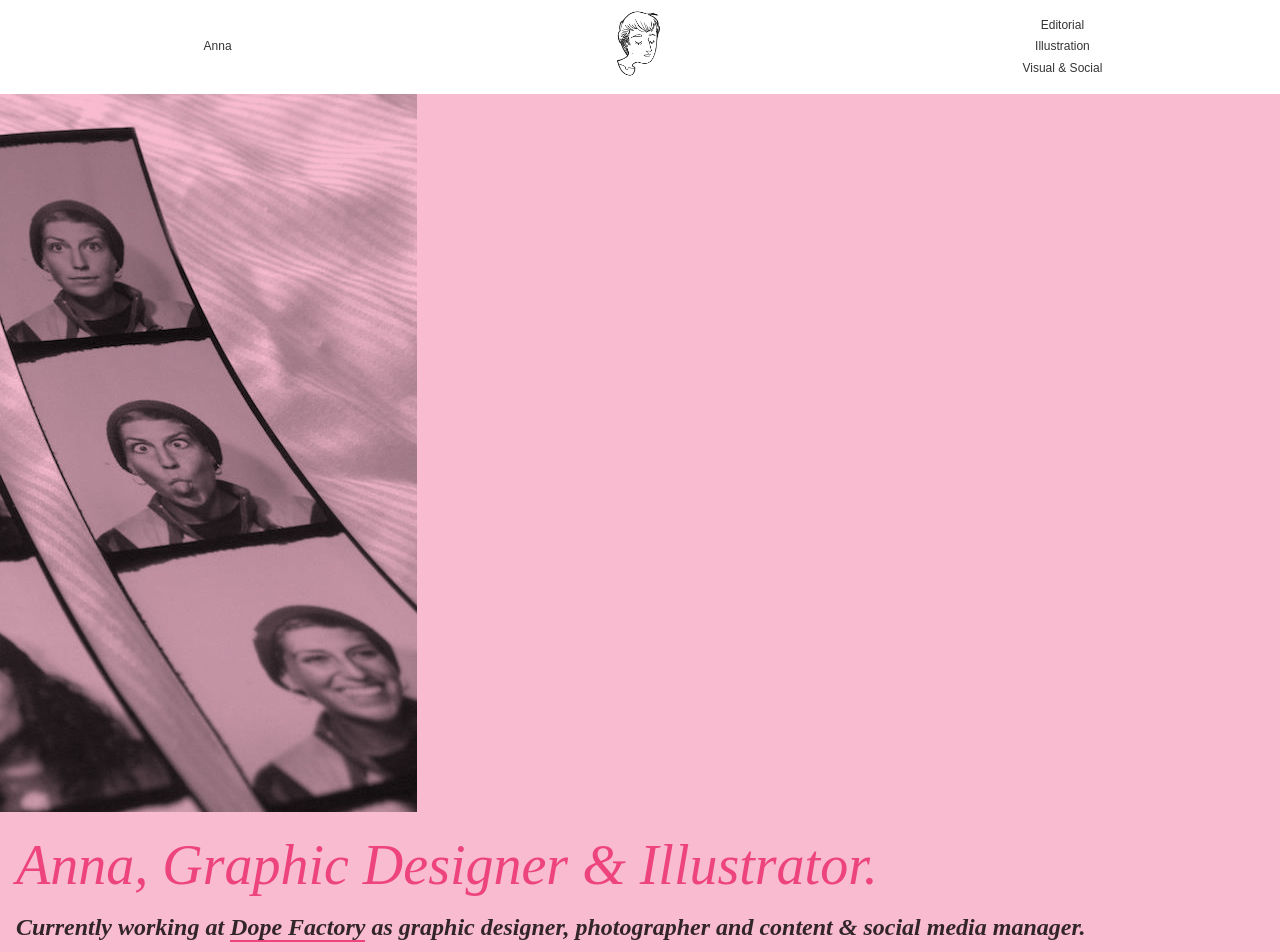
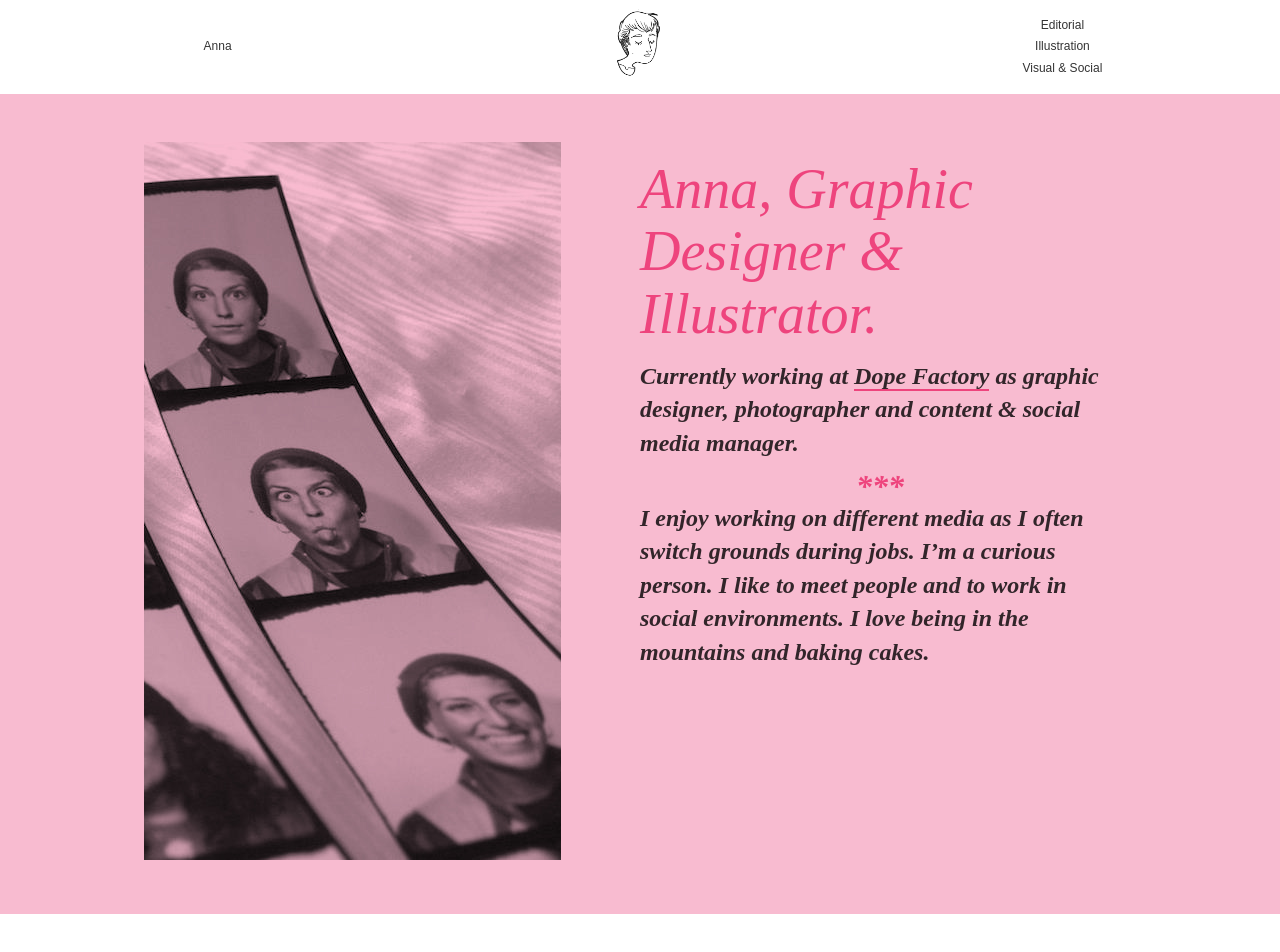
Before and after one commit to rzecchini/annaelle, a Jekyll site: the page built from index.md, in a window 1280 px wide. Shown: the top 952 px of the page. Built offline with Jekyll 4.4.1, drawn with Linux system fonts in a browser that asks for light colours; some web fonts are replaced.

Commit message:
feat: responsive home

```diff
--- a/_layouts/home.html
+++ b/_layouts/home.html
@@ -8,6 +8,7 @@
   {% include header.html %}
 
   <div class="home">
+    <div class="hero">
       <figure>
         <img src="/img/anna.jpg" alt="Anna Lanaro profile picture">
       </figure>
@@ -17,6 +18,7 @@
         <p class="presentation__now">Currently working at <a href="http://www.dope-factory.com" target="_blank">Dope Factory</a> as graphic designer, photographer and content &amp; social media manager.</p>
         <p class="spacer">***</p>
         <p class="presentation__intro">I enjoy working on different media as I often switch grounds during jobs. I’m a curious person. I like to meet people and to work in social environments. I love being in the mountains and baking cakes.</p>
+      </div>
     </div>
 
     <div class="projects">
--- a/assets/style.css
+++ b/assets/style.css
@@ -70,6 +70,22 @@ img {
   background: #F8BBD0;
 }
 
+.hero {
+  max-width: 62rem;
+  margin: 0 auto;
+}
+
+@media screen and (min-width: 40rem) {
+  .hero {
+    display: flex;
+    padding: 3rem 0;
+  }
+
+  .hero > * {
+    flex: 1;
+  }
+}
+
 .presentation {
   margin: 0;
   padding: 1rem 1rem 3rem;
@@ -110,13 +126,23 @@ img {
 
 /* === PROJECTS === */
 .projects {
+  display: flex;
+  flex-wrap: wrap;
   padding: 5rem 1rem 1rem;
   background: white;
 }
 
 .project {
   position: relative;
+  flex: 1 0 auto;
   margin-bottom: 5rem;
+  margin-right: 1rem;
+  width: 30%;
+  min-width: 300px;
+}
+
+.project:last-child {
+  margin-right: 0;
 }
 
 .project h3 {
```
Lines whose indentation alone changed are shown as unchanged.
